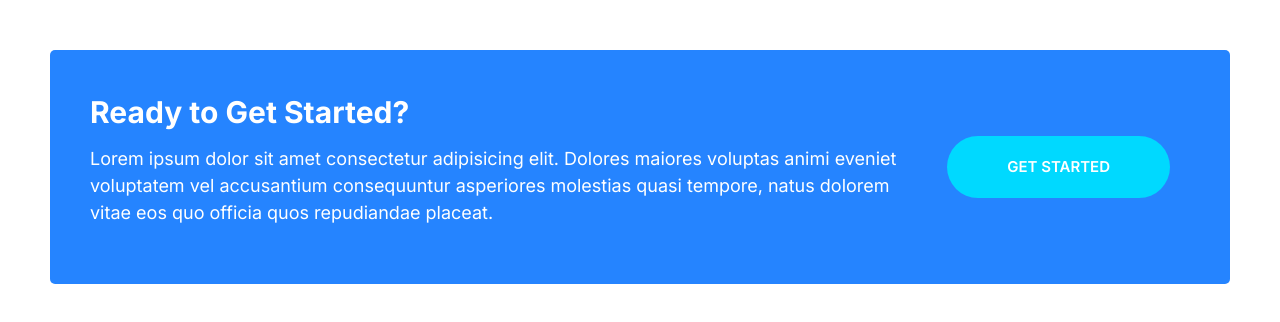
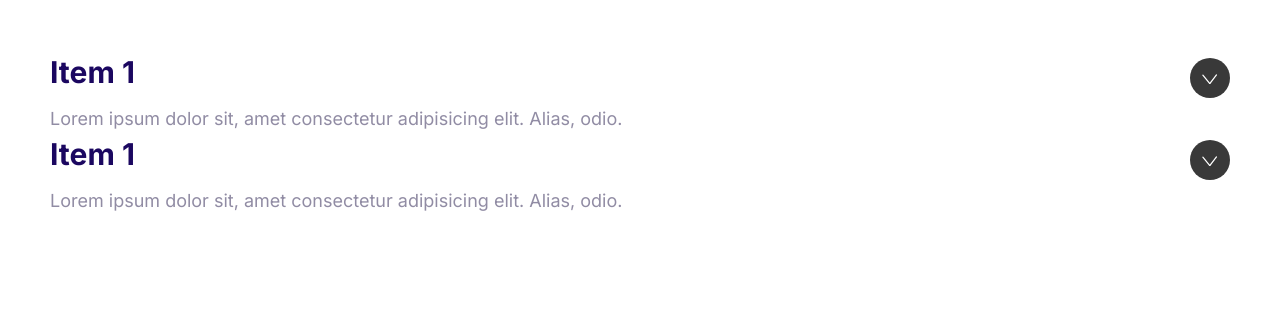
Before and after one commit to rakib2067/Portfolio, a plain HTML site: page index.html in a window 1280 px wide. Drawn offline with Linux system fonts and the light colour scheme.

Commit message:
collapsible

```diff
--- a/css/styles.css
+++ b/css/styles.css
@@ -473,3 +473,31 @@ a {
     margin: 0 2rem;
   }
 }
+/* Collapsible */
+
+.collapsible__header {
+  display: flex;
+  align-items: center;
+  justify-content: space-between;
+}
+.collapsible__heading {
+  margin-top: 0;
+  font-size: 3rem;
+}
+.collapsible__icon {
+  transform: rotate(-90deg);
+  transition: transform 0.3s;
+}
+.collapsible__content {
+  max-height: 0;
+  overflow: hidden;
+  opacity: 0;
+  transition: all 0.3s;
+}
+.collapsible--expanded .collapsible__icon {
+  transform: rotate(0);
+}
+.collapsible--expanded .collapsible__content {
+  max-height: 100vh;
+  opacity: 1;
+}
--- a/index.html
+++ b/index.html
@@ -15,19 +15,28 @@
     <link rel="stylesheet" href="css/styles.css" />
   </head>
   <body style="padding: 5rem">
-    <div class="callout callout--primary">
-      <div class="grid grid--1x2">
-        <div class="callout__content">
-          <h2 class="callout__heading">Ready to Get Started?</h2>
-          <p>
-            Lorem ipsum dolor sit amet consectetur adipisicing elit. Dolores
-            maiores voluptas animi eveniet voluptatem vel accusantium
-            consequuntur asperiores molestias quasi tempore, natus dolorem vitae
-            eos quo officia quos repudiandae placeat.
-          </p>
-        </div>
-        <a href="#" class="btn btn--secondary btn--long">Get Started</a>
+    <div class="collapsible collapsible--expanded">
+      <header class="collapsible__header">
+        <h2 class="collapsible__heading">Item 1</h2>
+        <svg class="icon icon--white collapsible__icon">
+          <use xlink:href="images/sprite.svg#chevron"></use>
+        </svg>
+      </header>
+      <div class="collapsible__content">
+        Lorem ipsum dolor sit, amet consectetur adipisicing elit. Alias, odio.
+      </div>
+    </div>
+    <div class="collapsible collapsible--expanded">
+      <header class="collapsible__header">
+        <h2 class="collapsible__heading">Item 1</h2>
+        <svg class="icon icon--white collapsible__icon">
+          <use xlink:href="images/sprite.svg#chevron"></use>
+        </svg>
+      </header>
+      <div class="collapsible__content">
+        Lorem ipsum dolor sit, amet consectetur adipisicing elit. Alias, odio.
       </div>
     </div>
   </body>
+  <script src="js/main.js"></script>
 </html>
--- /dev/null
+++ b/js/main.js
@@ -0,0 +1,6 @@
+const collapsibles = document.querySelectorAll(".collapsible");
+collapsibles.forEach((item)=>
+item.addEventListener("click", function(){
+    this.classList.toggle("collapsible--expanded");
+})
+);
```
Also changed, not shown: components/callouts.html (added, +14 -0 lines), components/collapsible.html (added, +11 -0 lines).
